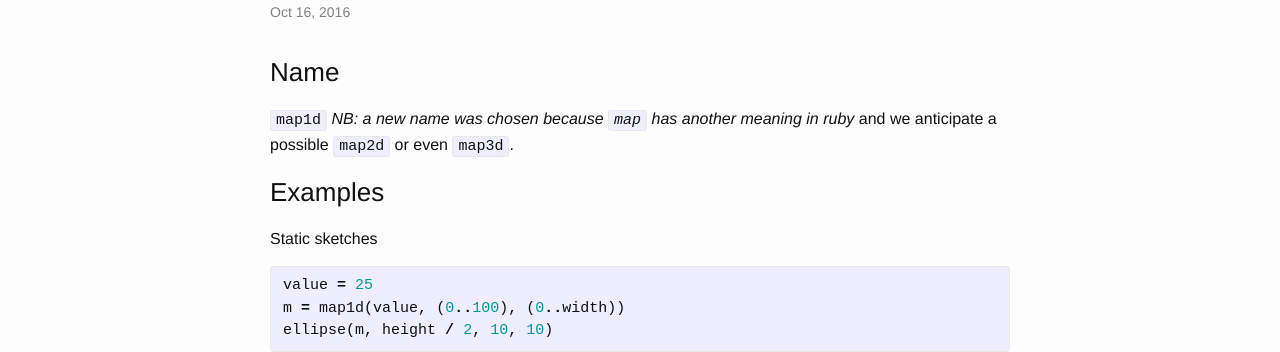
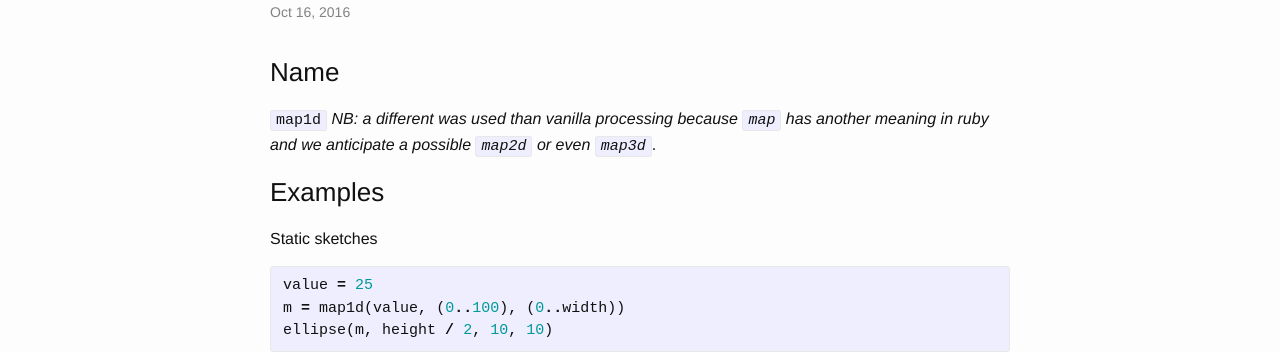
Before and after one commit to ruby-processing/JRubyArt, a Jekyll site: the page built from _k9methods/map1d.md, in a window 1280 px wide. Shown: the part 203-555 px from the top of the page. Built offline with Jekyll 4.4.1, drawn with Linux system fonts in a browser that asks for light colours.

Commit message:
reword map

```diff
--- a/_k9methods/map1d.md
+++ b/_k9methods/map1d.md
@@ -5,7 +5,7 @@ title:  "map1d in detail"
 
 ### Name ###
 
-`map1d` _NB: a new name was chosen because `map` has another meaning in ruby_ and we anticipate a possible `map2d` or even `map3d`.
+`map1d` _NB: a different was used than vanilla processing because `map` has another meaning in ruby and we anticipate a possible `map2d` or even `map3d`_.
 
 ### Examples ###
 
```
Also changed, not shown: _magic/java.md (+1 -0 lines).
